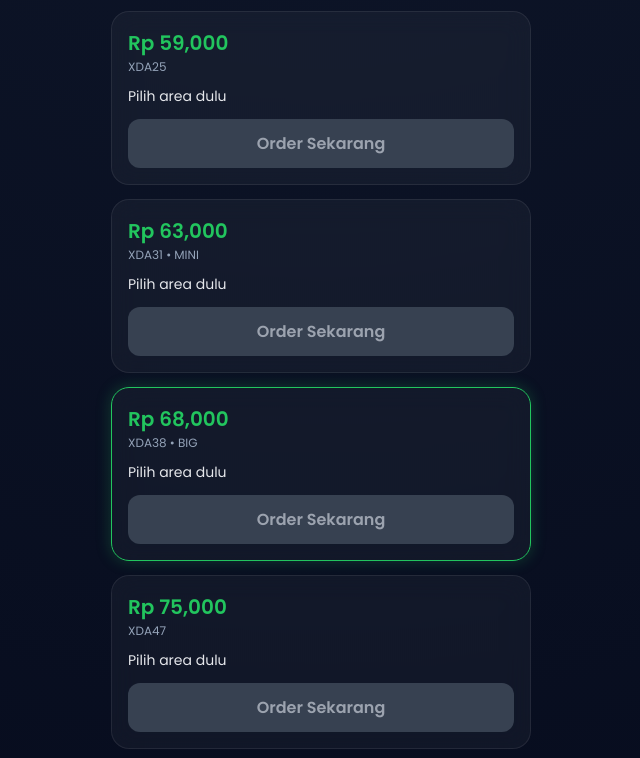
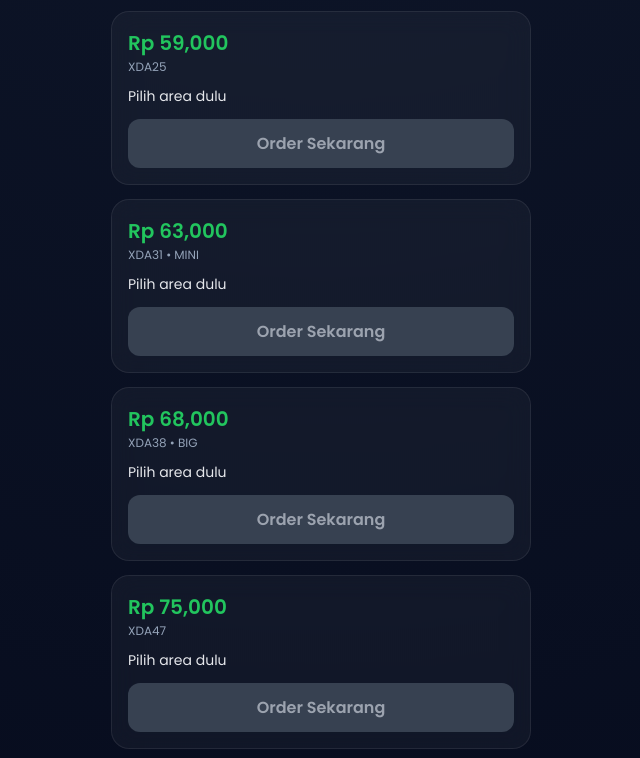
Before and after one commit to Khenenk/kuota-xl, a plain HTML site: page index.html in a window 1280 px wide. Shown: the part 479-1237 px from the top of the page, without its empty margins (319-959 px from the left). Drawn offline with Linux system fonts and the light colour scheme.

Commit message:
Update index.html

```diff
--- a/index.html
+++ b/index.html
@@ -256,7 +256,7 @@ area:{1:"31GB",2:"33GB",3:"38GB",4:"48GB"}
 kode:"XDA38",
 harga:68000,
 label:"BIG",
-best:true,
+best:false,
 area:{1:"38GB",2:"40GB",3:"45GB",4:"55GB"}
 },
 {
```
